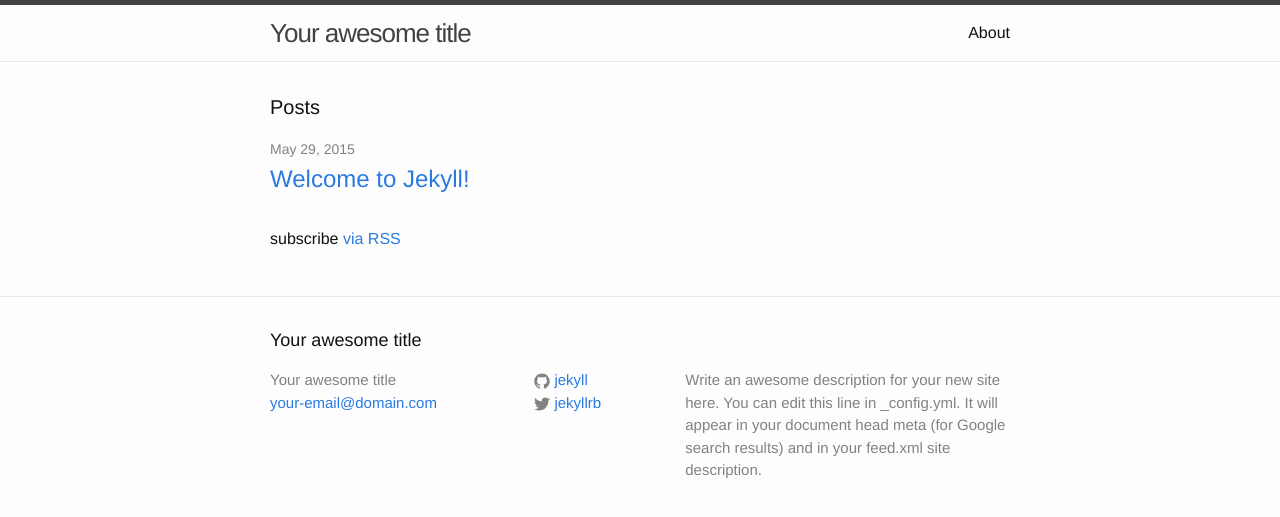
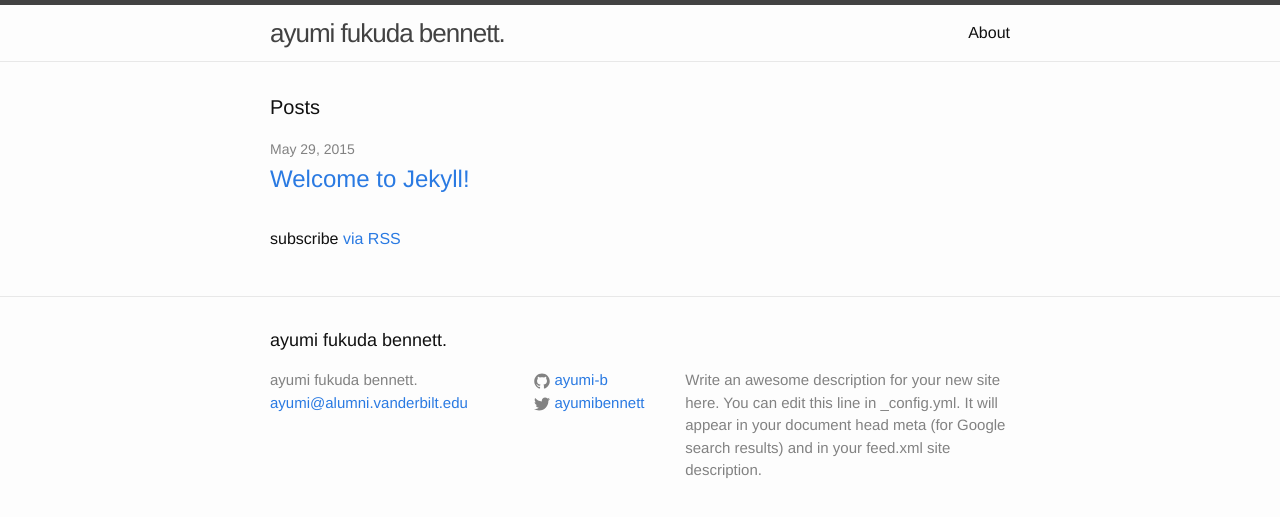
Before and after one commit to ayumi-b/ayumi-b.github.io, a Jekyll site: the page built from index.html, in a window 1280 px wide. Shown: the top 517 px of the page. Built offline with Jekyll 4.4.1, drawn with Linux system fonts in a browser that asks for light colours.

Commit message:
changed some personal info

```diff
--- a/_config.yml
+++ b/_config.yml
@@ -1,14 +1,14 @@
 # Site settings
-title: Your awesome title
-email: your-email@domain.com
+title: ayumi fukuda bennett.
+email: ayumi@alumni.vanderbilt.edu
 description: > # this means to ignore newlines until "baseurl:"
   Write an awesome description for your new site here. You can edit this
   line in _config.yml. It will appear in your document head meta (for
   Google search results) and in your feed.xml site description.
 baseurl: "" # the subpath of your site, e.g. /blog/
 url: "http://yourdomain.com" # the base hostname & protocol for your site
-twitter_username: jekyllrb
-github_username:  jekyll
+twitter_username: ayumibennett
+github_username:  ayumi-b
 
 # Build settings
 markdown: kramdown
```
